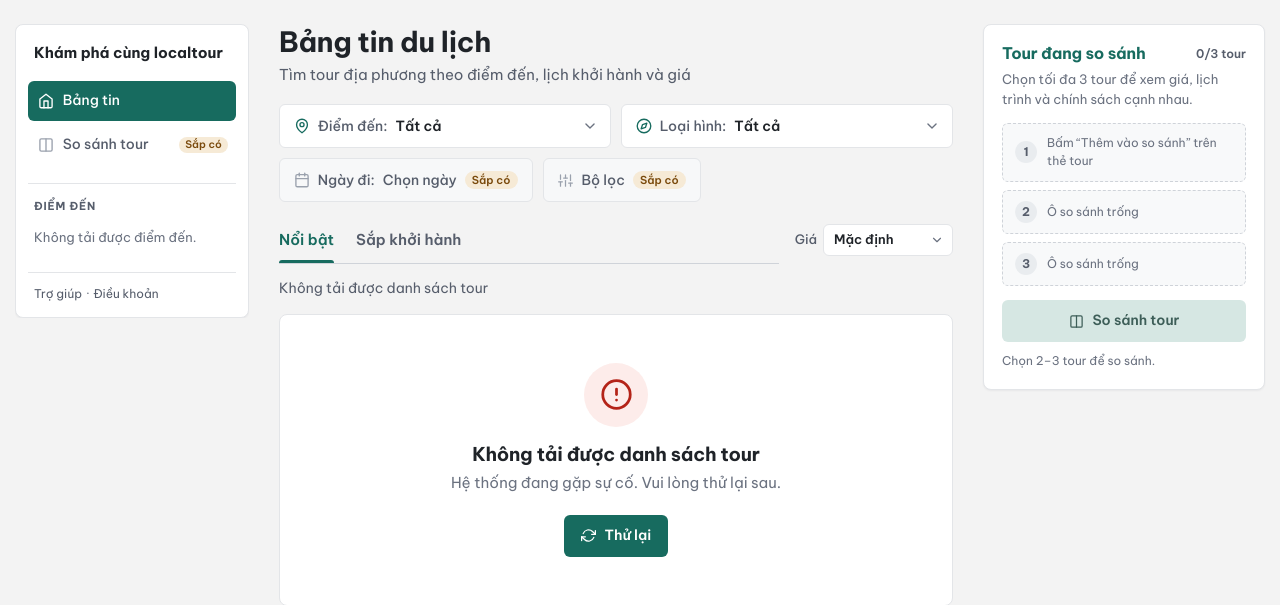
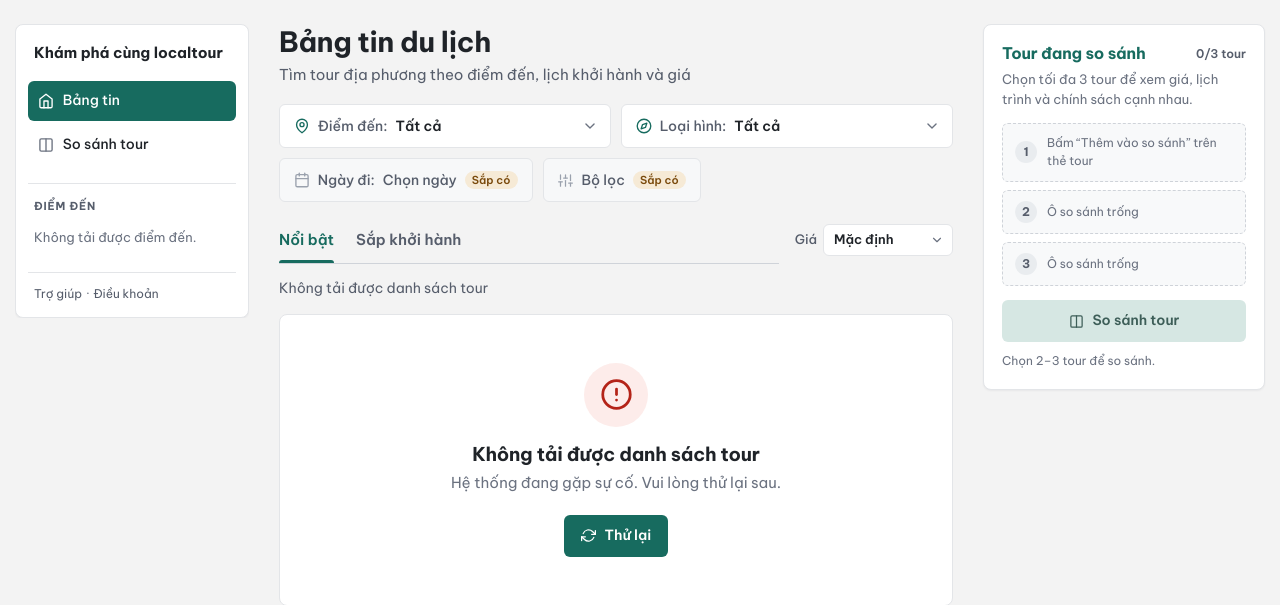
Before and after one commit to kannar04/LocalTour_Project, a PHP site: page / in a window 1280 px wide. Shown: the part 65-670 px from the top of the page. Run offline with PHP 8.4, Linux system fonts and the light colour scheme.

Commit message:
5.3: Mục So sánh tour ở thanh bên
- sidebar.php: thay nút "Sắp có" bằng link So sánh tour, sáng lên khi đang ở trang so sánh

```diff
--- a/src/app/views/partials/sidebar.php
+++ b/src/app/views/partials/sidebar.php
@@ -4,7 +4,8 @@
  * Thanh bên (Nguyễn Tuấn Khôi).
  * $sidebarMode = 'column' (mặc định, trang danh sách): cột trái trên desktop, panel thu gọn trên mobile;
  *                'mobile' (trang chi tiết / không tìm thấy): chỉ là panel thu gọn dưới 992px.
- * Mục: Bảng tin, "Đơn của tôi" (chỉ tài khoản khách hàng) và "So sánh tour" (FR-15, sắp có).
+ * Mục: Bảng tin, "Đơn của tôi" (chỉ tài khoản khách hàng) và "So sánh tour" (FR-15, Sprint 5: compare.js gắn
+ * các tour đã chọn vào link .js-compare-link).
  * Danh sách #sidebar-destinations được JS điền từ /api/destinations
  * (tour-list.js ở chế độ 'column', app.js tải khi mở panel ở chế độ 'mobile').
  */
@@ -12,10 +13,8 @@
 $isColumn = $sidebarMode === 'column';
 $isFeedActive = ($activeNav ?? 'feed') === 'feed';
 $isBookingsActive = ($activeNav ?? 'feed') === 'bookings';
+$isCompareActive = ($activeNav ?? 'feed') === 'compare';
 $isCustomer = (current_user()['role'] ?? '') === 'customer';
-$comingSoonItems = [
-    ['icon' => 'columns', 'label' => 'So sánh tour'],
-];
 ?>
 <?php if (!$isColumn): ?>
 <div class="container-xl lt-container d-lg-none">
@@ -42,15 +41,12 @@
                 </a>
             </li>
 <?php endif; ?>
-<?php foreach ($comingSoonItems as $item): ?>
             <li>
-                <button type="button" class="lt-nav__link" disabled title="Sắp có">
-                    <span class="lt-icon lt-icon--<?= e($item['icon']) ?>" aria-hidden="true"></span>
-                    <span class="lt-nav__label"><?= e($item['label']) ?></span>
-                    <span class="lt-soon">Sắp có</span>
-                </button>
+                <a class="lt-nav__link js-compare-link<?= $isCompareActive ? ' is-active' : '' ?>" href="<?= e(url('/compare')) ?>"<?= $isCompareActive ? ' aria-current="page"' : '' ?>>
+                    <span class="lt-icon lt-icon--columns" aria-hidden="true"></span>
+                    <span class="lt-nav__label">So sánh tour</span>
+                </a>
             </li>
-<?php endforeach; ?>
         </ul>
 
         <div class="lt-sidebar__section">
```
